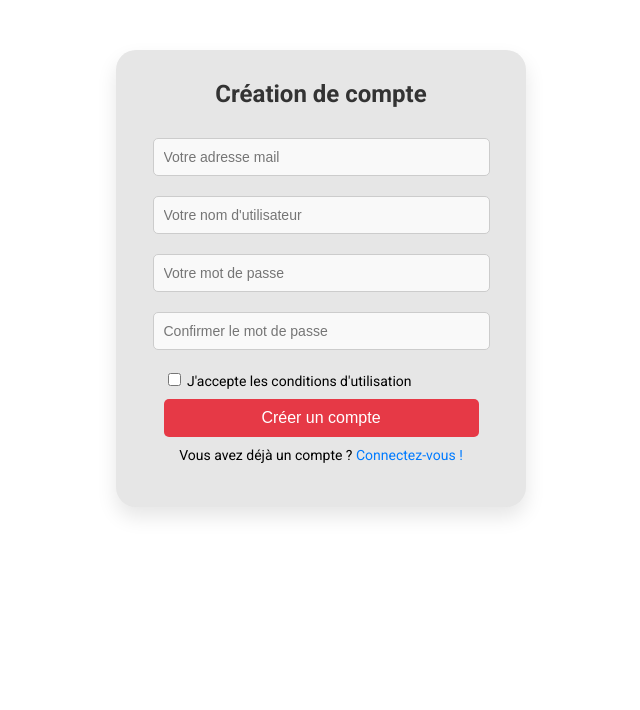
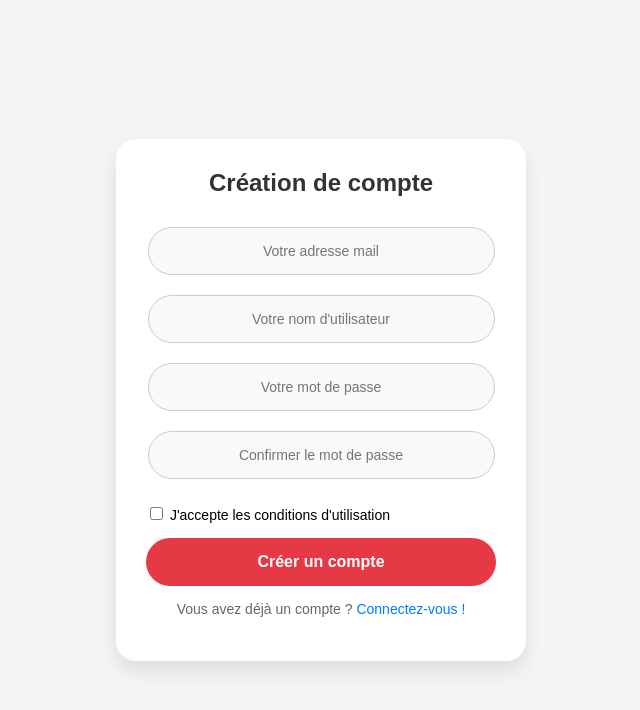
Before and after one commit to RyanBUTINFO/SAE-Annotation-Ryan-Ruben-Ivan-Enrike-Syphax-Yanis, a PHP site: page /Views/view_creation.php?controller=compte&action=succes in a window 1280 px wide. Shown: the top 710 px of the page, without its empty margins (319-959 px from the left). Run offline with PHP 8.4, Linux system fonts and the light colour scheme.

Commit message:
Corrections de la page de connexion et de création de compte

```diff
--- a/Content/css/connexion.css
+++ b/Content/css/connexion.css
@@ -11,7 +11,7 @@ body {
 }
 
 /* Container principal */
-.login-container {
+.account-container {
   background-color: white;
   border-radius: 20px;
   padding: 30px;
@@ -21,7 +21,7 @@ body {
 }
 
 /* Titre */
-.login-container h1 {
+.account-container h1 {
   margin: 0 0 20px;
   font-size: 24px;
   font-weight: bold;
@@ -30,8 +30,9 @@ body {
 
 /* Champs d'entrée */
 form input[type="email"],
-form input[type="password"] {
-  width: 100%;
+form input[type="password"],
+form input[type="text"] {
+  width: 90%;
   padding: 15px;
   margin: 10px 0;
   border: 1px solid #ccc;
--- a/Views/view_connexion.php
+++ b/Views/view_connexion.php
@@ -5,12 +5,12 @@
   <meta name="viewport" content="width=device-width, initial-scale=1.0">
   <title>Connexion</title>
   <link rel="shortcut icon" href="Content/img/logo_onglet.png" type="image/x-icon">
-  <link rel="stylesheet" href="Content/css/page_connexion.css">
+  <link rel="stylesheet" href="Content/css/connexion.css">
 </head>
 <body>
-  <div class="login-container">
+  <div class="account-container">
     <h1>Connexion</h1>
-    <form id="login-form" action="?controller=compte&action=succes">
+    <form id="account-form" action="?controller=compte&action=succes">
       <input type="email" placeholder="Votre adresse mail" id="email" name="mail" required>
       <input type="password" placeholder="Votre mot de passe" id="password" name="password" required>
       <div class="checkbox-container">
--- a/Views/view_creation.php
+++ b/Views/view_creation.php
@@ -6,12 +6,12 @@
   <title>Création de compte</title>
   <link rel="shortcut icon" href="Content/img/logo_onglet.png" type="image/x-icon">
   <link href="https://fonts.googleapis.com/css2?family=Roboto:wght@400;700&display=swap" rel="stylesheet">
-  <link rel="stylesheet" href="Content/css/creation.css">
+  <link rel="stylesheet" href="Content/css/connexion.css">
 </head>
 <body>
-  <div class="signup-container">
+  <div class="account-container">
     <h1>Création de compte</h1>
-    <form id="signup-form" method="POST" action="?controller=compte&action=succes">
+    <form id="account-form" method="POST" action="?controller=compte&action=succes">
       <input type="email" placeholder="Votre adresse mail" id="email" name="email" required>
       <input type="text" placeholder="Votre nom d'utilisateur" id="username" name="username" required>
       <input type="password" placeholder="Votre mot de passe" id="password" name="password" required>
@@ -21,8 +21,8 @@
         <label for="terms">J'accepte les conditions d'utilisation</label>
       </div>
       <button type="submit" id="signup-button">Créer un compte</button>
-      <p class="already-account">
-        Vous avez déjà un compte ? <a href="?controller=compte&action=creation">Connectez-vous !</a>
+      <p class="create-account">
+        Vous avez déjà un compte ? <a href="?controller=compte&action=connexion">Connectez-vous !</a>
       </p>
     </form>
   </div>
```
